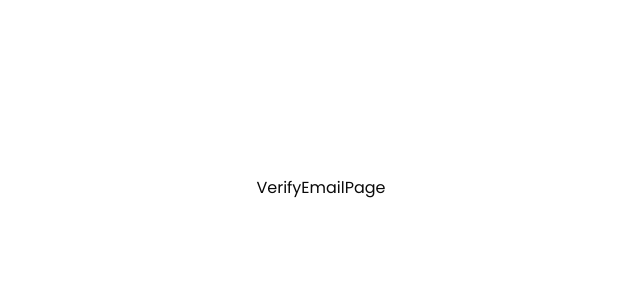
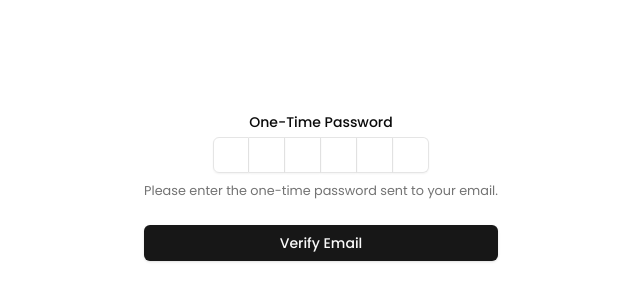
Before and after one commit to Adel2411/next-platter, a Next.js app in the folder template/: page /verify-email in a window 1280 px wide. Shown: the part 212-512 px from the top of the page, without its empty margins (319-959 px from the left). Built offline with nearby package versions, Linux system fonts and the light colour scheme.

Commit message:
Finished all Auth Forms

```diff
--- a/template/package.json
+++ b/template/package.json
@@ -18,6 +18,7 @@
     "@tanstack/react-query": "^5.64.2",
     "class-variance-authority": "^0.7.1",
     "clsx": "^2.1.1",
+    "input-otp": "^1.4.2",
     "lucide-react": "^0.474.0",
     "motion": "^12.0.5",
     "next": "15.1.6",
--- a/template/src/app/(auth)/forgot-password/page.tsx
+++ b/template/src/app/(auth)/forgot-password/page.tsx
@@ -1,5 +1,7 @@
+import ForgotPasswordForm from "@/features/auth/components/ForgotPasswordForm";
+
 function ForgotPasswordPage() {
-  return <div>ForgotPasswordPage</div>;
+  return <ForgotPasswordForm />;
 }
 
 export default ForgotPasswordPage;
--- a/template/src/app/(auth)/reset-password/page.tsx
+++ b/template/src/app/(auth)/reset-password/page.tsx
@@ -1,5 +1,7 @@
+import ResetPasswordForm from "@/features/auth/components/ResetPasswordForm";
+
 function ResetPasswordPage() {
-  return <div>ResetPassword</div>;
+  return <ResetPasswordForm />;
 }
 
 export default ResetPasswordPage;
--- a/template/src/app/(auth)/verify-email/page.tsx
+++ b/template/src/app/(auth)/verify-email/page.tsx
@@ -1,5 +1,7 @@
+import VerifyEmailForm from "@/features/auth/components/VerifyEmailForm";
+
 function VerifyEmailPage() {
-  return <div>VerifyEmailPage</div>;
+  return <VerifyEmailForm />;
 }
 
 export default VerifyEmailPage;
--- /dev/null
+++ b/template/src/components/ui/input-otp.tsx
@@ -0,0 +1,71 @@
+"use client"
+
+import * as React from "react"
+import { OTPInput, OTPInputContext } from "input-otp"
+import { Minus } from "lucide-react"
+
+import { cn } from "@/lib/utils"
+
+const InputOTP = React.forwardRef<
+  React.ElementRef<typeof OTPInput>,
+  React.ComponentPropsWithoutRef<typeof OTPInput>
+>(({ className, containerClassName, ...props }, ref) => (
+  <OTPInput
+    ref={ref}
+    containerClassName={cn(
+      "flex items-center gap-2 has-[:disabled]:opacity-50",
+      containerClassName
+    )}
+    className={cn("disabled:cursor-not-allowed", className)}
+    {...props}
+  />
+))
+InputOTP.displayName = "InputOTP"
+
+const InputOTPGroup = React.forwardRef<
+  React.ElementRef<"div">,
+  React.ComponentPropsWithoutRef<"div">
+>(({ className, ...props }, ref) => (
+  <div ref={ref} className={cn("flex items-center", className)} {...props} />
+))
+InputOTPGroup.displayName = "InputOTPGroup"
+
+const InputOTPSlot = React.forwardRef<
+  React.ElementRef<"div">,
+  React.ComponentPropsWithoutRef<"div"> & { index: number }
+>(({ index, className, ...props }, ref) => {
+  const inputOTPContext = React.useContext(OTPInputContext)
+  const { char, hasFakeCaret, isActive } = inputOTPContext.slots[index]
+
+  return (
+    <div
+      ref={ref}
+      className={cn(
+        "relative flex h-9 w-9 items-center justify-center border-y border-r border-input text-sm shadow-sm transition-all first:rounded-l-md first:border-l last:rounded-r-md",
+        isActive && "z-10 ring-1 ring-ring",
+        className
+      )}
+      {...props}
+    >
+      {char}
+      {hasFakeCaret && (
+        <div className="pointer-events-none absolute inset-0 flex items-center justify-center">
+          <div className="h-4 w-px animate-caret-blink bg-foreground duration-1000" />
+        </div>
+      )}
+    </div>
+  )
+})
+InputOTPSlot.displayName = "InputOTPSlot"
+
+const InputOTPSeparator = React.forwardRef<
+  React.ElementRef<"div">,
+  React.ComponentPropsWithoutRef<"div">
+>(({ ...props }, ref) => (
+  <div ref={ref} role="separator" {...props}>
+    <Minus />
+  </div>
+))
+InputOTPSeparator.displayName = "InputOTPSeparator"
+
+export { InputOTP, InputOTPGroup, InputOTPSlot, InputOTPSeparator }
--- a/template/src/features/auth/components/ForgotPasswordForm.tsx
+++ b/template/src/features/auth/components/ForgotPasswordForm.tsx
@@ -1,5 +1,66 @@
+"use client";
+
+import { zodResolver } from "@hookform/resolvers/zod";
+import { useForm } from "react-hook-form";
+import { Button } from "@/components/ui/button";
+import {
+  Form,
+  FormControl,
+  FormField,
+  FormItem,
+  FormLabel,
+  FormMessage,
+} from "@/components/ui/form";
+import { Input } from "@/components/ui/input";
+import { ForgotPasswordInputs } from "../types";
+import { forgotPasswordSchema } from "../schema";
+
 function ForgotPasswordForm() {
-  return <div>ForgotPasswordForm</div>;
+  const form = useForm<ForgotPasswordInputs>({
+    resolver: zodResolver(forgotPasswordSchema),
+    defaultValues: {
+      email: "",
+    },
+  });
+
+  async function onSubmit(values: ForgotPasswordInputs) {
+    console.log("values", values);
+    form.reset();
+  }
+
+  return (
+    <Form {...form}>
+      <form onSubmit={form.handleSubmit(onSubmit)} className="space-y-6">
+        <div className="space-y-2">
+          <FormField
+            control={form.control}
+            name="email"
+            render={({ field }) => (
+              <FormItem className="space-y-0">
+                <FormLabel>Email</FormLabel>
+                <FormControl>
+                  <Input
+                    disabled={form.formState.isSubmitting}
+                    type="email"
+                    placeholder="email..."
+                    {...field}
+                  />
+                </FormControl>
+                <FormMessage />
+              </FormItem>
+            )}
+          />
+        </div>
+        <Button
+          type="submit"
+          className="w-full"
+          disabled={form.formState.isSubmitting}
+        >
+          Send Reset Password Email
+        </Button>
+      </form>
+    </Form>
+  );
 }
 
 export default ForgotPasswordForm;
--- a/template/src/features/auth/components/LoginForm.tsx
+++ b/template/src/features/auth/components/LoginForm.tsx
@@ -74,7 +74,7 @@
           className="w-full"
           disabled={form.formState.isSubmitting}
         >
-          Register
+          Login
         </Button>
       </form>
     </Form>
--- a/template/src/features/auth/components/ResetPasswordForm.tsx
+++ b/template/src/features/auth/components/ResetPasswordForm.tsx
@@ -1,5 +1,85 @@
+"use client";
+
+import { zodResolver } from "@hookform/resolvers/zod";
+import { useForm } from "react-hook-form";
+import { Button } from "@/components/ui/button";
+import {
+  Form,
+  FormControl,
+  FormField,
+  FormItem,
+  FormLabel,
+  FormMessage,
+} from "@/components/ui/form";
+import { Input } from "@/components/ui/input";
+import { ResetPasswordInputs } from "../types";
+import { resetPasswordSchema } from "../schema";
+
 function ResetPasswordForm() {
-  return <div>ResetPasswordForm</div>;
+  const form = useForm<ResetPasswordInputs>({
+    resolver: zodResolver(resetPasswordSchema),
+    defaultValues: {
+      password: "",
+      confirmPassword: "",
+    },
+  });
+
+  async function onSubmit(values: ResetPasswordInputs) {
+    console.log("values", values);
+    form.reset();
+  }
+
+  return (
+    <Form {...form}>
+      <form onSubmit={form.handleSubmit(onSubmit)} className="space-y-6">
+        <div className="space-y-2">
+          <FormField
+            control={form.control}
+            name="password"
+            render={({ field }) => (
+              <FormItem className="space-y-0">
+                <FormLabel>Password</FormLabel>
+                <FormControl>
+                  <Input
+                    disabled={form.formState.isSubmitting}
+                    type="password"
+                    placeholder="password..."
+                    {...field}
+                  />
+                </FormControl>
+                <FormMessage />
+              </FormItem>
+            )}
+          />
+          <FormField
+            control={form.control}
+            name="confirmPassword"
+            render={({ field }) => (
+              <FormItem className="space-y-0">
+                <FormLabel>Confirm Password</FormLabel>
+                <FormControl>
+                  <Input
+                    disabled={form.formState.isSubmitting}
+                    type="password"
+                    placeholder="confirm password..."
+                    {...field}
+                  />
+                </FormControl>
+                <FormMessage />
+              </FormItem>
+            )}
+          />
+        </div>
+        <Button
+          type="submit"
+          className="w-full"
+          disabled={form.formState.isSubmitting}
+        >
+          Change Password
+        </Button>
+      </form>
+    </Form>
+  );
 }
 
 export default ResetPasswordForm;
--- a/template/src/features/auth/components/VerifyEmailForm.tsx
+++ b/template/src/features/auth/components/VerifyEmailForm.tsx
@@ -1,5 +1,78 @@
+"use client";
+
+import { zodResolver } from "@hookform/resolvers/zod";
+import { useForm } from "react-hook-form";
+import { Button } from "@/components/ui/button";
+import {
+  Form,
+  FormControl,
+  FormDescription,
+  FormField,
+  FormItem,
+  FormLabel,
+  FormMessage,
+} from "@/components/ui/form";
+import {
+  InputOTP,
+  InputOTPGroup,
+  InputOTPSlot,
+} from "@/components/ui/input-otp";
+import { VerifyEmailInputs } from "../types";
+import { verifyEmailSchema } from "../schema";
+import { REGEXP_ONLY_DIGITS } from "input-otp";
+
 function VerifyEmailForm() {
-  return <div>VerifyEmailForm</div>;
+  const form = useForm<VerifyEmailInputs>({
+    resolver: zodResolver(verifyEmailSchema),
+    defaultValues: {
+      otp: "",
+    },
+  });
+
+  async function onSubmit(values: VerifyEmailInputs) {
+    new Promise((resolve) => setTimeout(resolve, 1000));
+    console.log("values", values);
+    form.reset();
+  }
+
+  return (
+    <Form {...form}>
+      <form onSubmit={form.handleSubmit(onSubmit)} className="space-y-6">
+        <FormField
+          control={form.control}
+          name="otp"
+          render={({ field }) => (
+            <FormItem className="flex flex-col items-center">
+              <FormLabel>One-Time Password</FormLabel>
+              <FormControl>
+                <InputOTP maxLength={6} pattern={REGEXP_ONLY_DIGITS} {...field}>
+                  <InputOTPGroup>
+                    <InputOTPSlot index={0} />
+                    <InputOTPSlot index={1} />
+                    <InputOTPSlot index={2} />
+                    <InputOTPSlot index={3} />
+                    <InputOTPSlot index={4} />
+                    <InputOTPSlot index={5} />
+                  </InputOTPGroup>
+                </InputOTP>
+              </FormControl>
+              <FormMessage />
+              <FormDescription>
+                Please enter the one-time password sent to your email.
+              </FormDescription>
+            </FormItem>
+          )}
+        />
+        <Button
+          type="submit"
+          className="w-full"
+          disabled={form.formState.isSubmitting}
+        >
+          Verify Email
+        </Button>
+      </form>
+    </Form>
+  );
 }
 
 export default VerifyEmailForm;
--- a/template/src/features/auth/schema/index.ts
+++ b/template/src/features/auth/schema/index.ts
@@ -65,26 +65,33 @@
 });
 
 // Reset password form schema
-const resetPasswordSchema = z
-  .object({
-    token: z.string().min(1, "Token is required"),
-    password: z
-      .string()
-      .min(8, "Password must be 8+ chars")
-      .regex(passwordRegex, passwordErrorMessage),
-    confirmPassword: z
-      .string()
-      .min(8, "Confirm Password must be 8+ chars")
-      .regex(passwordRegex, passwordErrorMessage),
-  })
-  .refine((data) => data.password === data.confirmPassword, {
+const resetPasswordBaseSchema = z.object({
+  password: z.string().min(8, "Password must be at least 8 characters long"),
+  confirmPassword: z
+    .string()
+    .min(8, "Confirm Password must be at least 8 characters long"),
+  token: z.string().min(1, "Token is required"),
+});
+
+const resetPasswordInputsSchema = resetPasswordBaseSchema.omit({
+  token: true,
+});
+
+const resetPasswordSchema = resetPasswordInputsSchema.refine(
+  (data) => data.password === data.confirmPassword,
+  {
     message: "Passwords don't match",
-    path: ["confirmPassword"],
-  });
+    ["path"]: ["confirmPassword"],
+  },
+);
+
+const resetPasswordBodySchema = resetPasswordBaseSchema.omit({
+  confirmPassword: true,
+});
 
 // Verify email form schema with OTP code
 const verifyEmailSchema = z.object({
-  otp: z.number().int().positive("OTP must be positive"),
+  otp: z.string().min(6, "OTP must be 6 digits").max(6, "OTP must be 6 digits"),
 });
 
 export {
@@ -92,5 +99,7 @@
   loginSchema,
   forgotPasswordSchema,
   resetPasswordSchema,
+  resetPasswordInputsSchema,
+  resetPasswordBodySchema,
   verifyEmailSchema,
 };
```
Also changed, not shown: template/src/features/auth/types/index.ts (+6 -4 lines), 1 other file (tests, documents, lock files or other folders).
